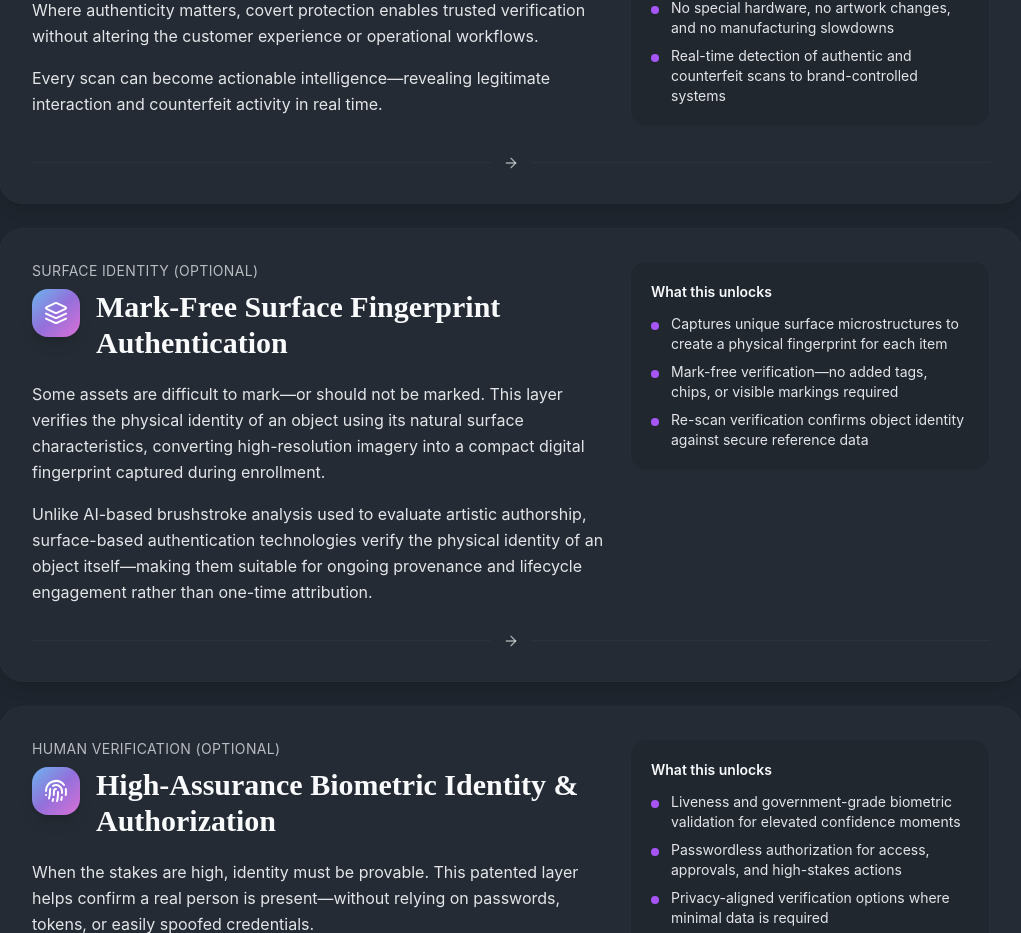
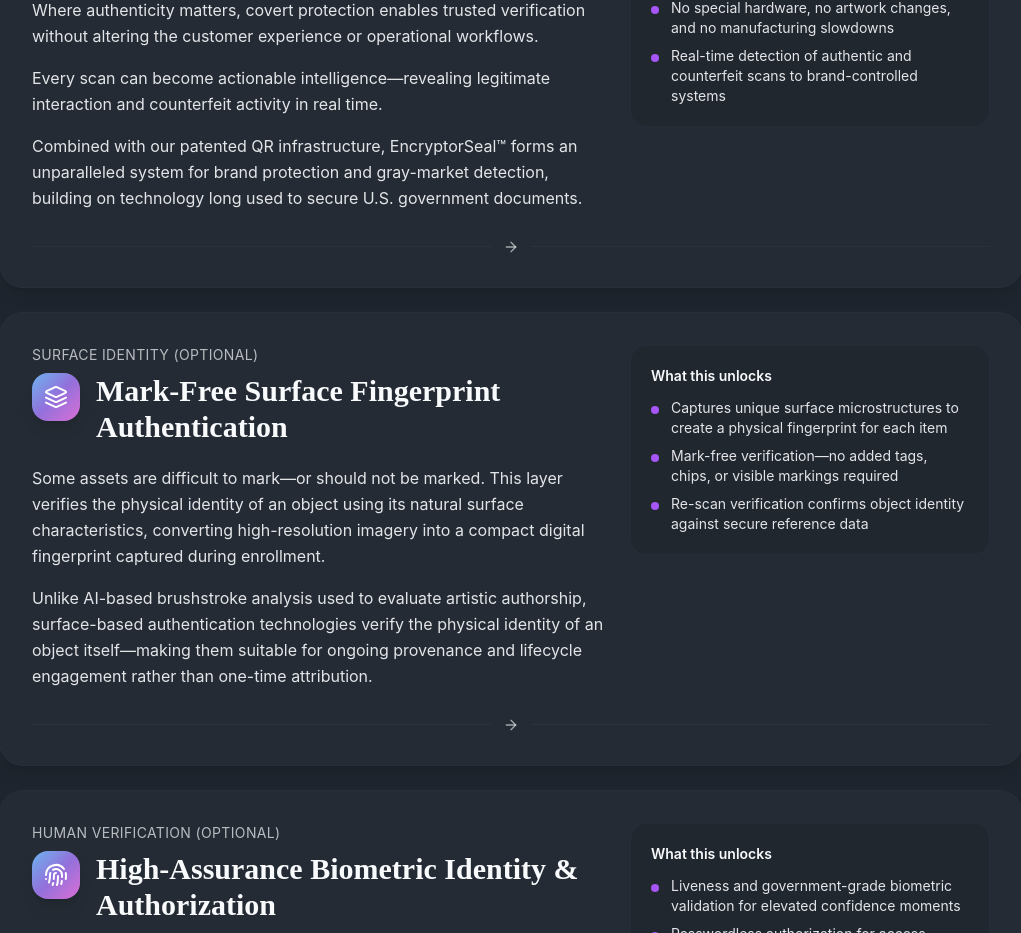
Before and after one commit to NewGrooves/e9-global-backup, a React (Vite) app: page /security-tech in a window 1280 px wide. Shown: the part 2149-3082 px from the top of the page, without its empty margins (129-1150 px from the left). Built offline with nearby package versions, Linux system fonts and the light colour scheme.

Commit message:
Update SecurityTech.tsx

```diff
--- a/src/pages/SecurityTech.tsx
+++ b/src/pages/SecurityTech.tsx
@@ -45,6 +45,7 @@ const SecurityTech = () => {
       body: [
         "Where authenticity matters, covert protection enables trusted verification without altering the customer experience or operational workflows.",
         "Every scan can become actionable intelligence—revealing legitimate interaction and counterfeit activity in real time.",
+        "Combined with our patented QR infrastructure, EncryptorSeal™ forms an unparalleled system for brand protection and gray-market detection, building on technology long used to secure U.S. government documents.",
       ],
     },
     {
```
